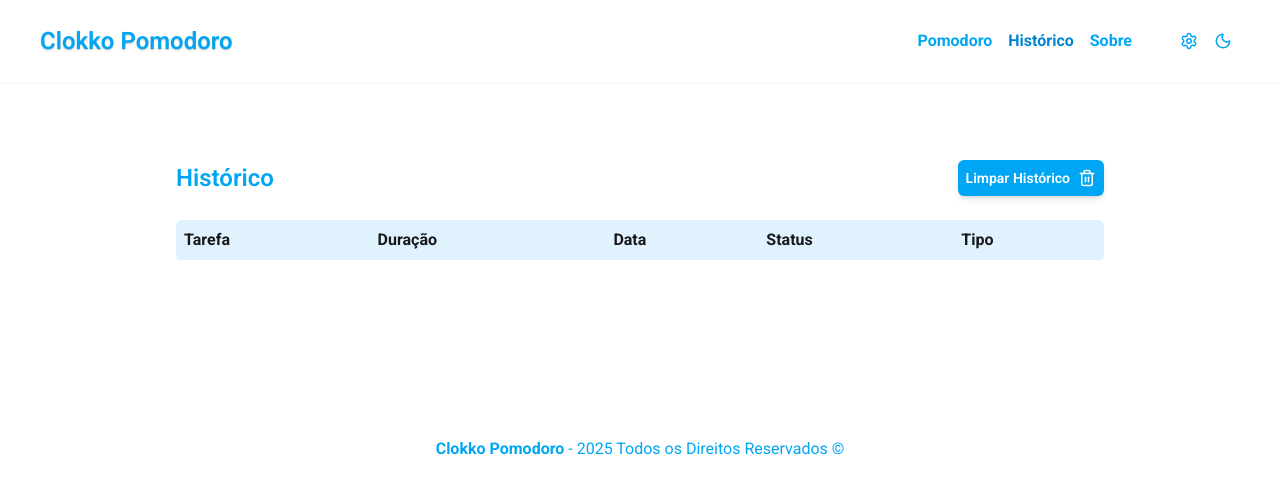
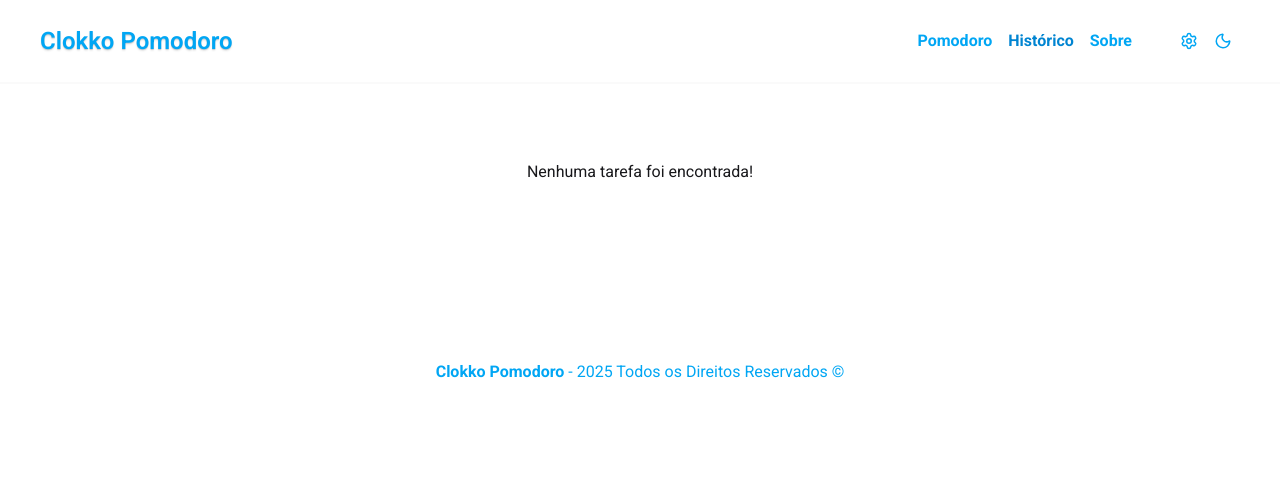
Before and after one commit to davifdev/clokko-pomodoro, a React (Vite) app: page /history in a window 1280 px wide. Shown: the top 494 px of the page. Built offline with nearby package versions, Linux system fonts and the light colour scheme.

Commit message:
refactor: add message to history is empty

```diff
--- a/src/pages/history-page.tsx
+++ b/src/pages/history-page.tsx
@@ -51,6 +51,8 @@ const History = () => {
   return (
     <main className="p-40">
       <Container>
+        {taskState.tasks.length ? (
+          <>
             <div className="flex items-center justify-between">
               <h2 className="text-2xl font-semibold text-sky-500 dark:text-slate-100">
                 Histórico
@@ -66,6 +68,12 @@ const History = () => {
                 sortTasksOptions={sortTasksOptions}
               />
             </div>
+          </>
+        ) : (
+          <>
+            <p className="text-center">Nenhuma tarefa foi encontrada!</p>
+          </>
+        )}
       </Container>
     </main>
   );
```
Lines whose indentation alone changed are shown as unchanged.
